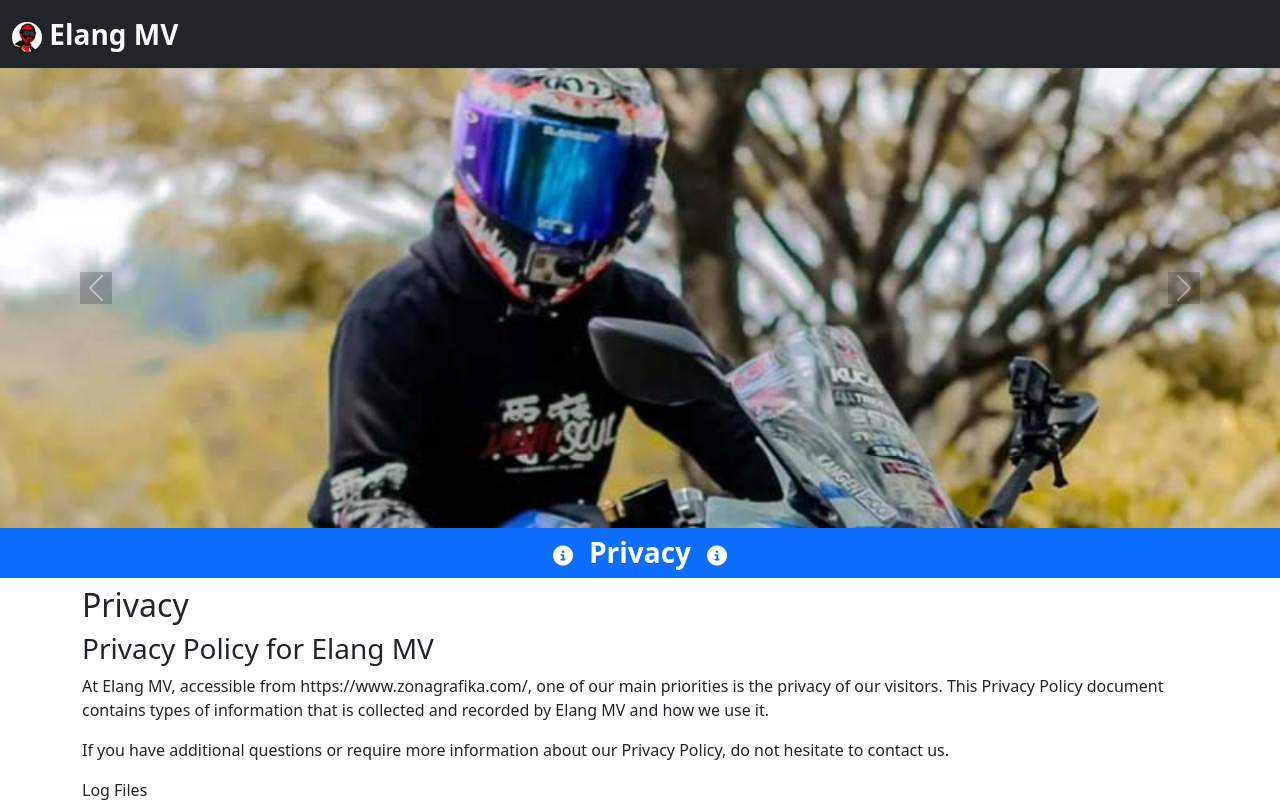
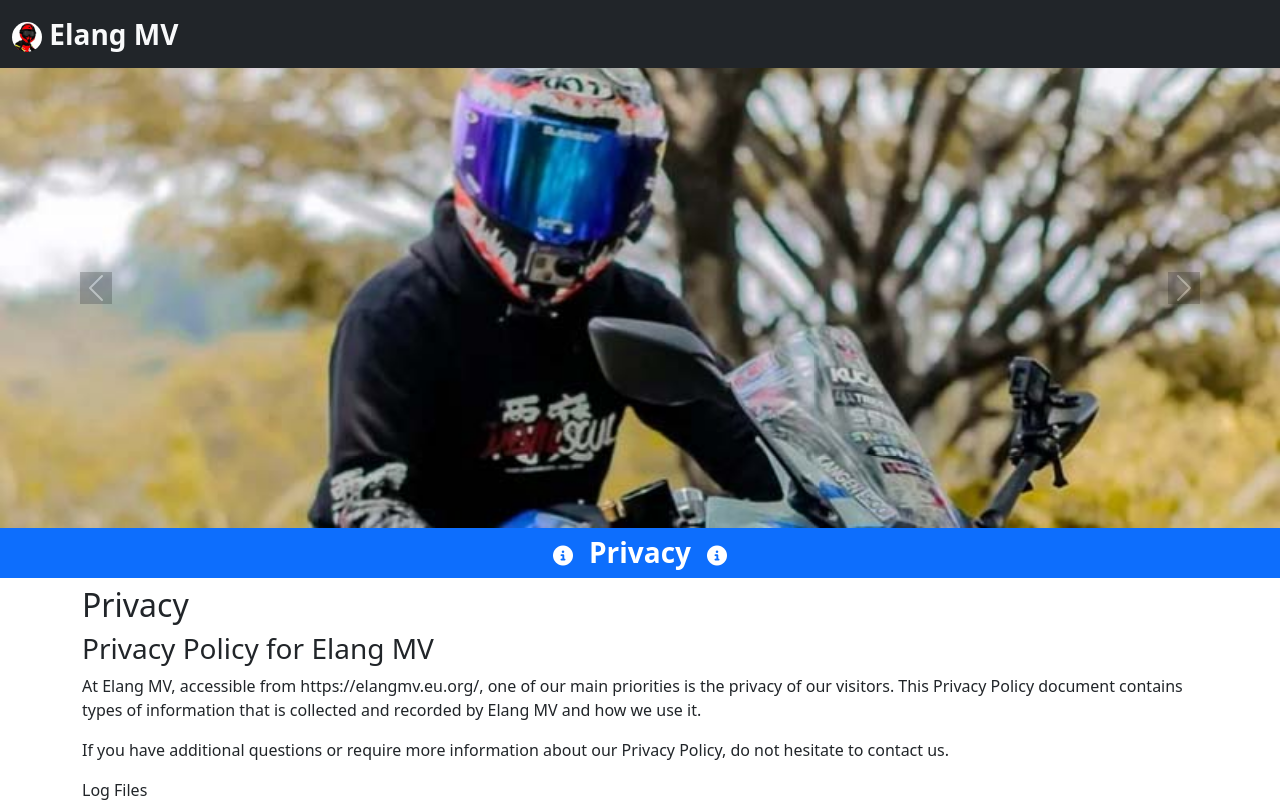
Before and after one commit to condrock/elangmv, a plain HTML site: page privacy.html in a window 1280 px wide. Shown: the top 805 px of the page. Drawn offline with nearby package versions, Linux system fonts and the light colour scheme.

Commit message:
Add files via upload

```diff
--- a/privacy.html
+++ b/privacy.html
@@ -77,7 +77,7 @@
 
             <h3>Privacy Policy for Elang MV</h3>
 
-            <p>At Elang MV, accessible from https://www.zonagrafika.com/, one of our main priorities is the privacy of our visitors.
+            <p>At Elang MV, accessible from https://elangmv.eu.org/, one of our main priorities is the privacy of our visitors.
                 This Privacy Policy document contains types of information that is collected and recorded by Elang MV and how we use
                 it.</p>
 
```
